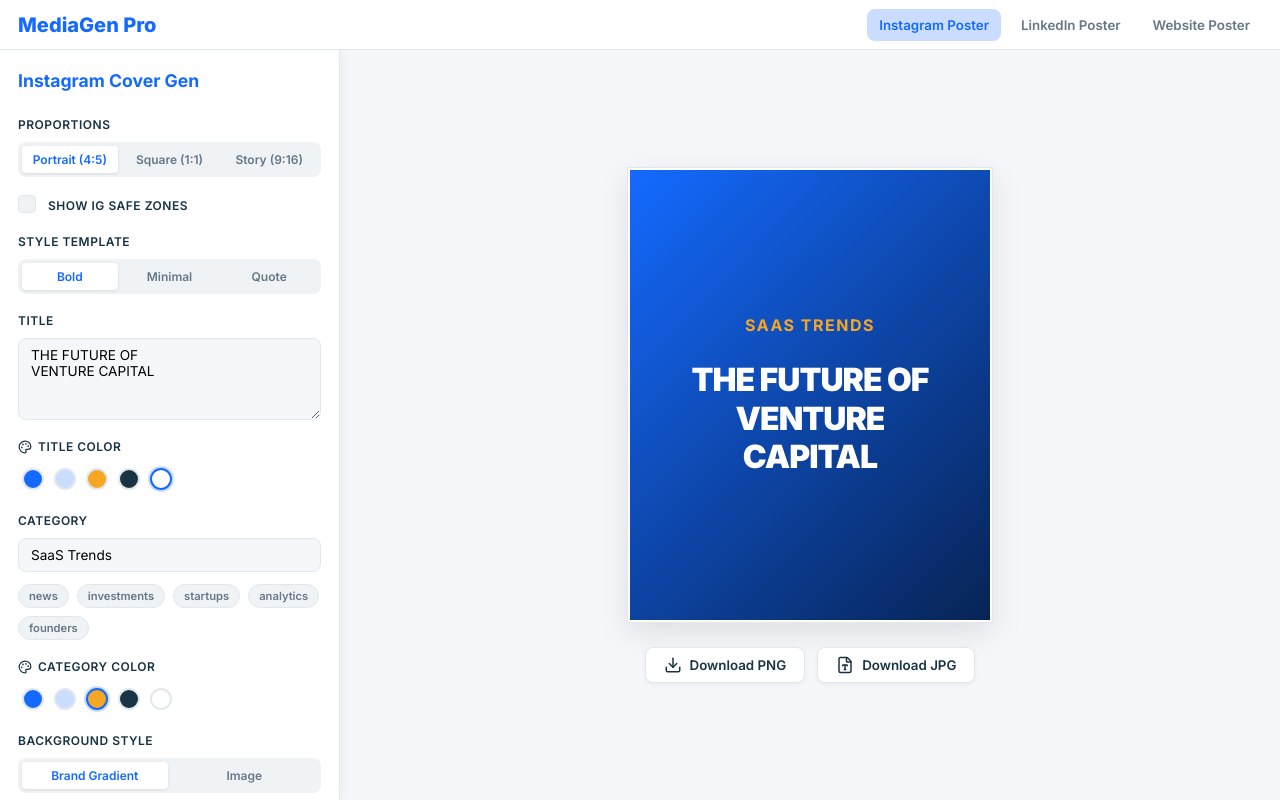
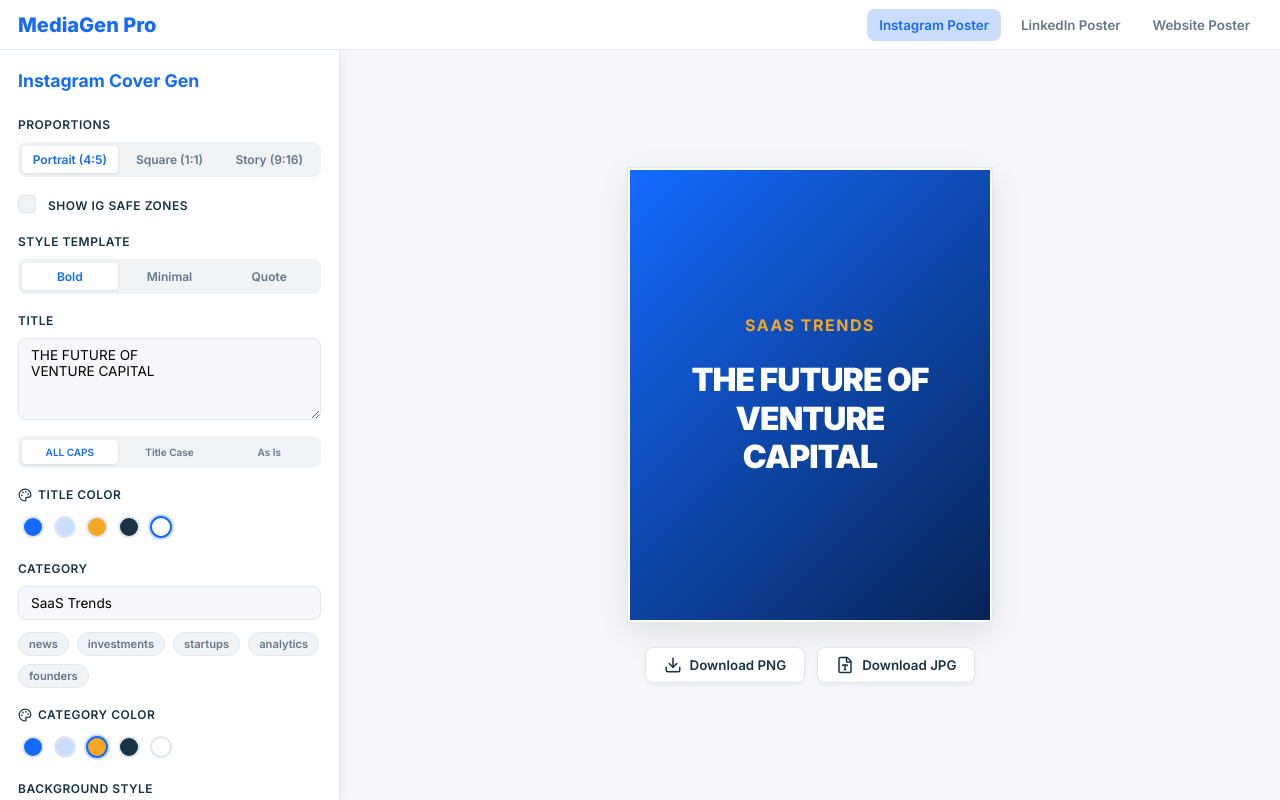
Before and after one commit to umedrahimoff/mediagenpro, a React (Vite) app: page / in a window 1280 px wide. Built offline with nearby package versions, Linux system fonts and the light colour scheme.

Commit message:
Add title text-transform options (ALL CAPS, Title Case, As Is)

```diff
--- a/src/App.tsx
+++ b/src/App.tsx
@@ -20,6 +20,7 @@ export interface CoverState {
   caption: string;
   captionColor: string;
   showSafeZones: boolean;
+  textTransform: 'none' | 'uppercase' | 'lowercase' | 'capitalize';
 }
 
 export const BRAND_COLORS = {
@@ -59,6 +60,7 @@ function App() {
       caption: 'stanbase.tech',
       captionColor: '#FFFFFF',
       showSafeZones: false,
+      textTransform: 'uppercase',
     };
   });
 
--- a/src/components/Editor/Editor.tsx
+++ b/src/components/Editor/Editor.tsx
@@ -227,6 +227,29 @@ export const Editor: React.FC<EditorProps> = ({ state, onChange }) => {
                             rows={4}
                             placeholder={state.template === 'quote' ? "Enter the quote..." : "Enter title..."}
                         />
+                        <div className="toggle-group" style={{ marginTop: '8px' }}>
+                            <button
+                                className={state.textTransform === 'uppercase' ? 'active' : ''}
+                                onClick={() => onChange({ textTransform: 'uppercase' })}
+                                style={{ fontSize: '10px' }}
+                            >
+                                ALL CAPS
+                            </button>
+                            <button
+                                className={state.textTransform === 'capitalize' ? 'active' : ''}
+                                onClick={() => onChange({ textTransform: 'capitalize' })}
+                                style={{ fontSize: '10px' }}
+                            >
+                                Title Case
+                            </button>
+                            <button
+                                className={state.textTransform === 'none' ? 'active' : ''}
+                                onClick={() => onChange({ textTransform: 'none' })}
+                                style={{ fontSize: '10px' }}
+                            >
+                                As Is
+                            </button>
+                        </div>
                     </div>
 
                     <ColorPicker
--- a/src/components/Preview/Preview.tsx
+++ b/src/components/Preview/Preview.tsx
@@ -151,7 +151,7 @@ export const Preview: React.FC<PreviewProps> = ({ state }) => {
                                         {state.category}
                                     </div>
                                 )}
-                                <div className="title" style={{ color: state.titleColor }}>
+                                <div className="title" style={{ color: state.titleColor, textTransform: state.textTransform }}>
                                     {state.title}
                                 </div>
                             </div>
@@ -172,7 +172,7 @@ export const Preview: React.FC<PreviewProps> = ({ state }) => {
                                         {state.category}
                                     </div>
                                 )}
-                                <div className="title" style={{ color: state.titleColor }}>
+                                <div className="title" style={{ color: state.titleColor, textTransform: state.textTransform }}>
                                     {state.title}
                                 </div>
                             </div>
```
